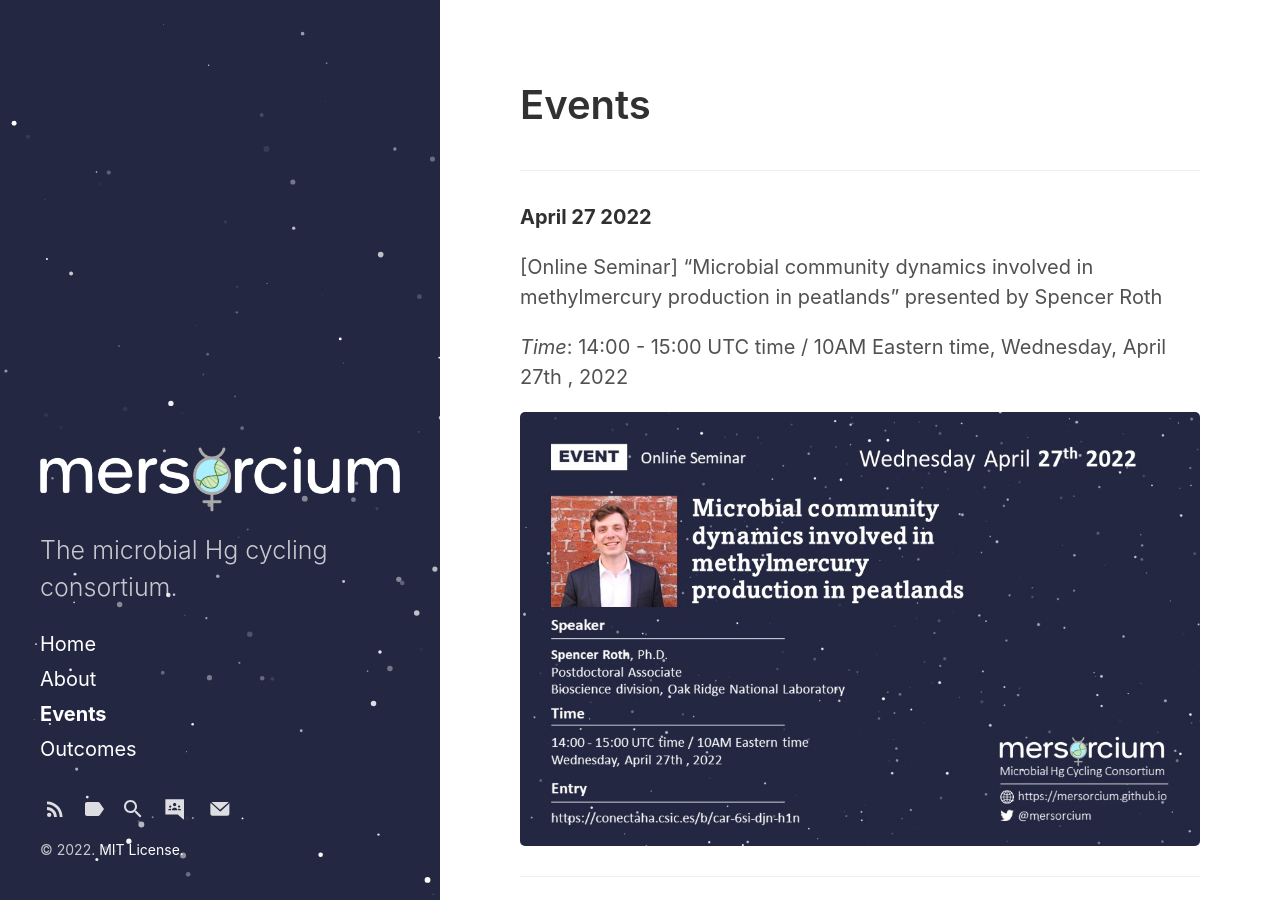
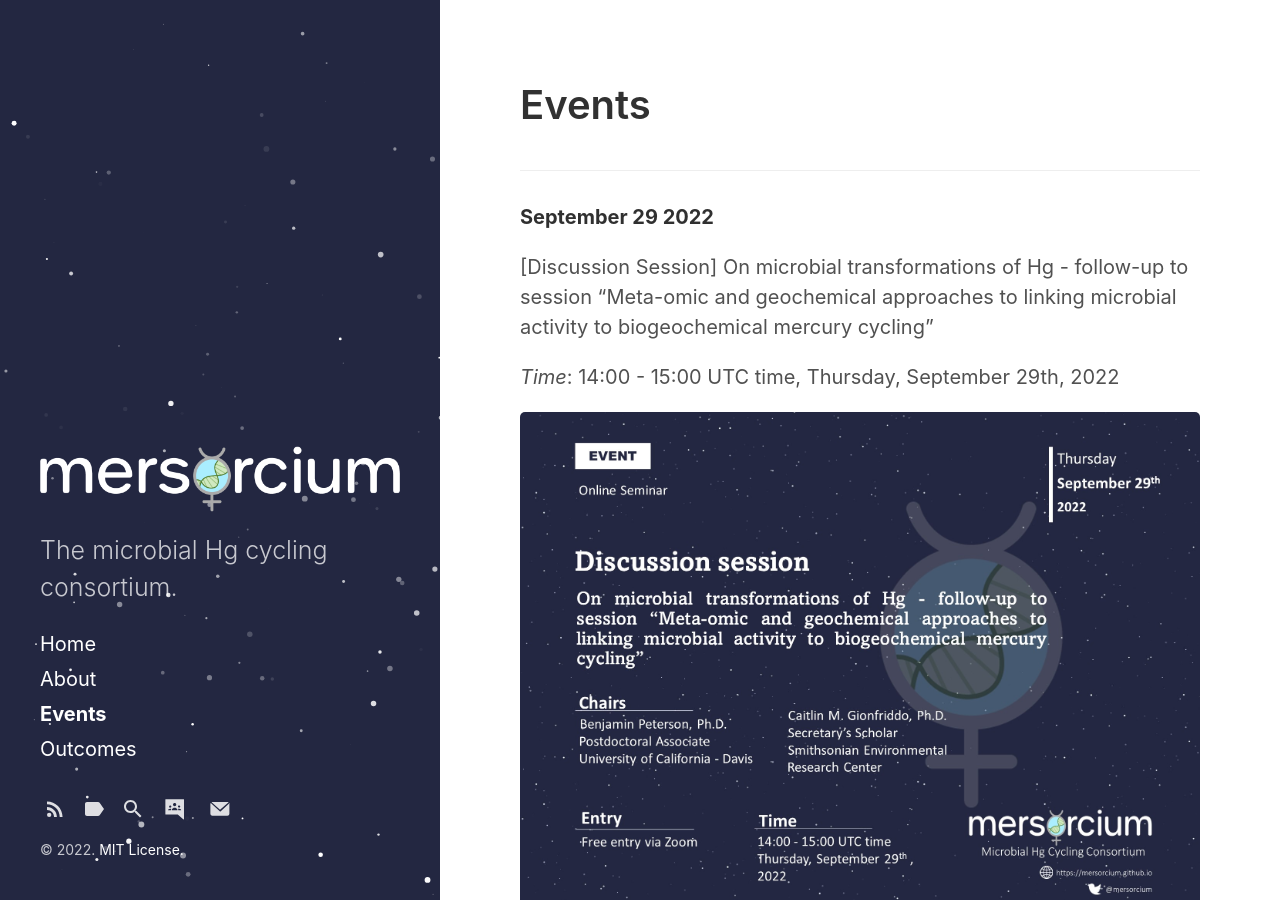
Before and after one commit to Mersorcium/mersorcium.github.io, a Jekyll site: the page built from category/1-events.md, in a window 1280 px wide and 900 px high. Built offline with Jekyll 4.4.1, drawn with Linux system fonts in a browser that asks for light colours.

Commit message:
add event

```diff
--- a/category/1-events.md
+++ b/category/1-events.md
@@ -3,6 +3,15 @@ layout: category
 title: Events
 ---
 
+
+---
+**September 29 2022**
+
+[Discussion Session] On microbial transformations of Hg - follow-up to session "Meta-omic and geochemical approaches to linking microbial activity to biogeochemical mercury cycling"
+
+*Time*: 14:00 - 15:00 UTC time, Thursday, September 29th, 2022
+
+![Alt text](../posters/29092022-DiscussionSession.jpg "Discussion-20220427")
 
 ---
 
```
Also changed, not shown: posters/29092022-DiscussionSession.jpg (added).
